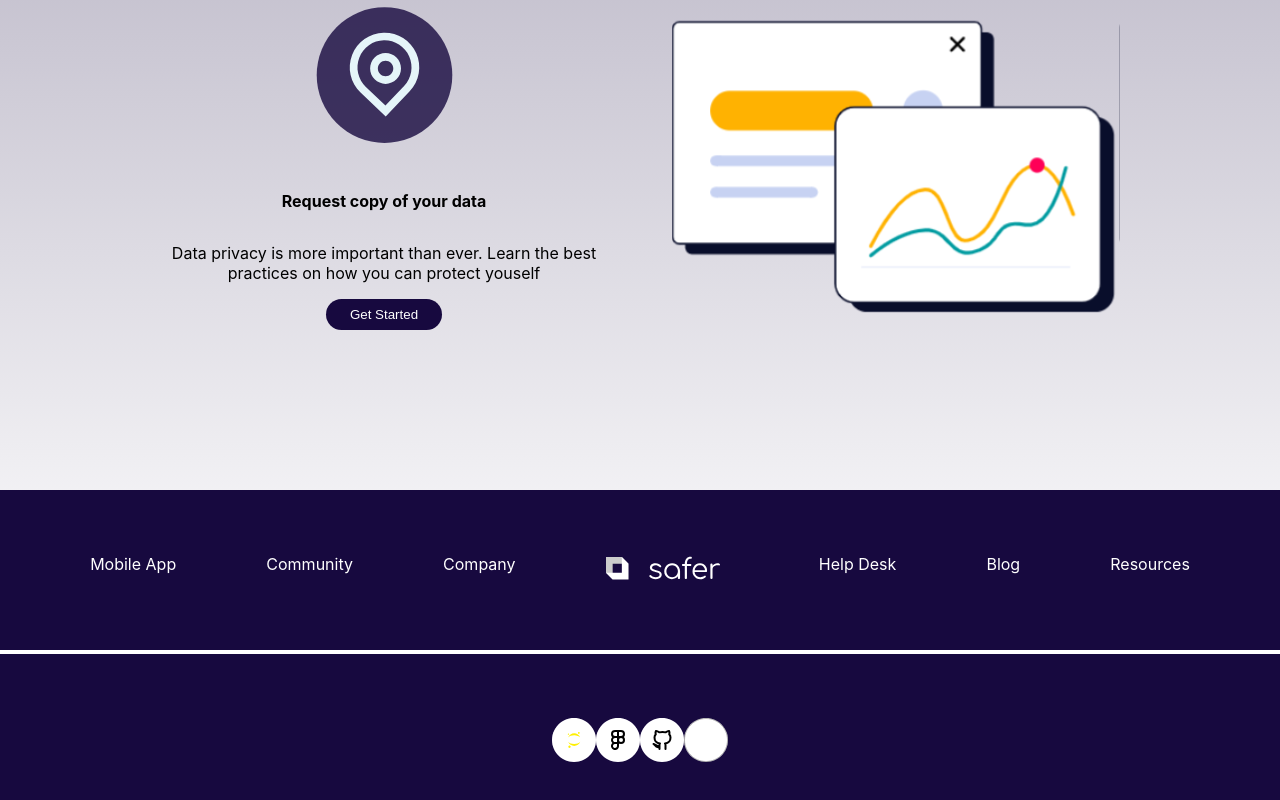
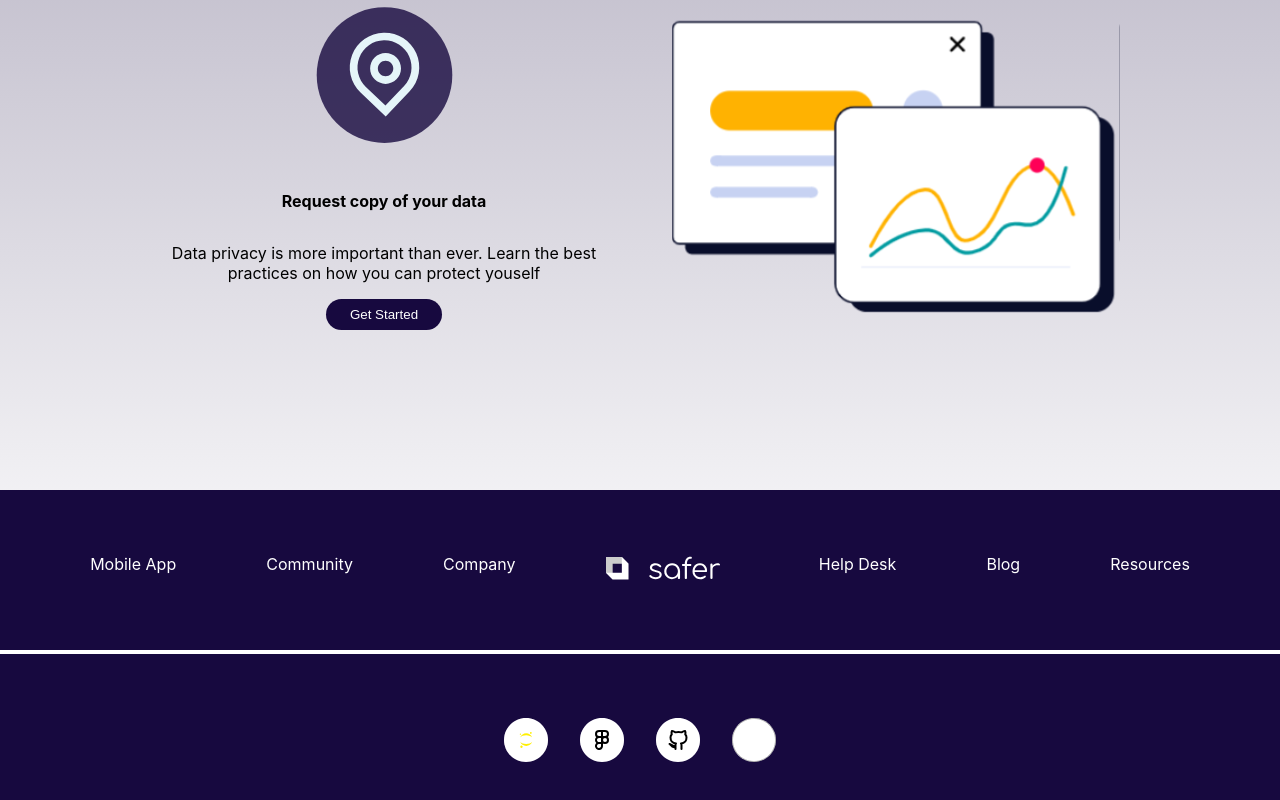
Before and after one commit to msinghnanhre/safer, a React (Create React App) app in the folder client/: page / in a window 1280 px wide. Shown: the part 2063-2863 px from the top of the page. Built offline with nearby package versions, Linux system fonts and the light colour scheme; no server answers.

Commit message:
gave footer icons padding

```diff
--- a/client/src/App.scss
+++ b/client/src/App.scss
@@ -3,7 +3,7 @@
 .app {
   text-align: center;
   box-sizing: border-box;
-  //background: rgb(2,0,36);
+  background: rgb(2,0,36);
   background: linear-gradient(180deg, #17093F 0%, #ffffff 100%);
 
   &__body-text{
--- a/client/src/components/Footer/Footer.jsx
+++ b/client/src/components/Footer/Footer.jsx
@@ -19,10 +19,10 @@ function Footer() {
                 <li className="footer__listItem">Resources</li>
             </ul>
             <div className="footer__bottom">
-                <img src={ellipse1} alt="logo1" />
-                <img src={ellipse2} alt="logo2" />
-                <img src={ellipse3} alt="logo3" />
-                <img src={ellipse4} alt="logo4" />
+                <img className="footer__icons" src={ellipse1} alt="logo1" />
+                <img className="footer__icons" src={ellipse2} alt="logo2" />
+                <img className="footer__icons" src={ellipse3} alt="logo3" />
+                <img className="footer__icons" src={ellipse4} alt="logo4" />
             </div>
         </div>
     )
--- a/client/src/components/Footer/Footer.scss
+++ b/client/src/components/Footer/Footer.scss
@@ -18,4 +18,7 @@
         padding:4rem;
         background-color:#17093F
     }
+    &__icons{
+        margin: 0 1rem;
+    }
 }
```
